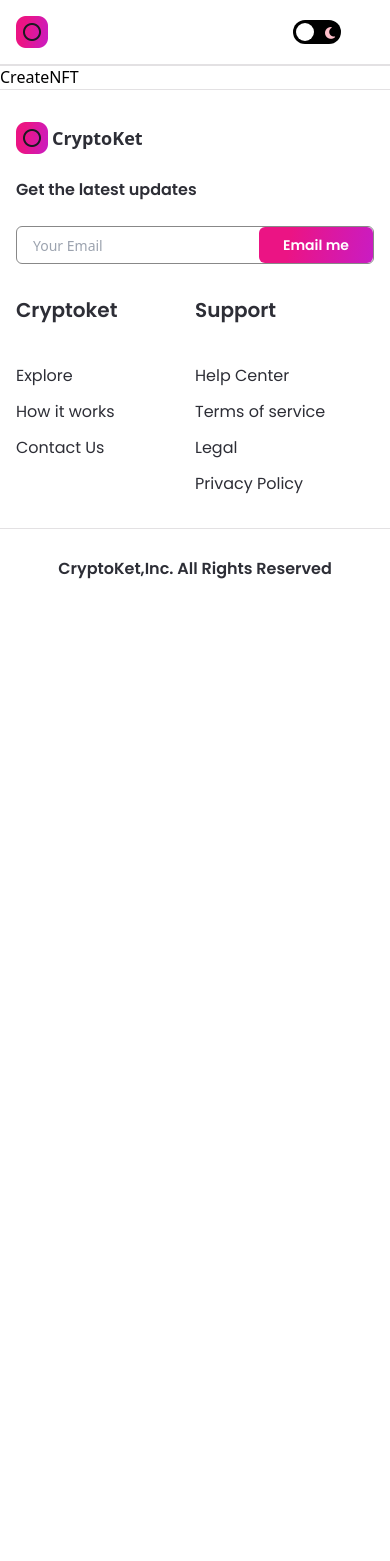
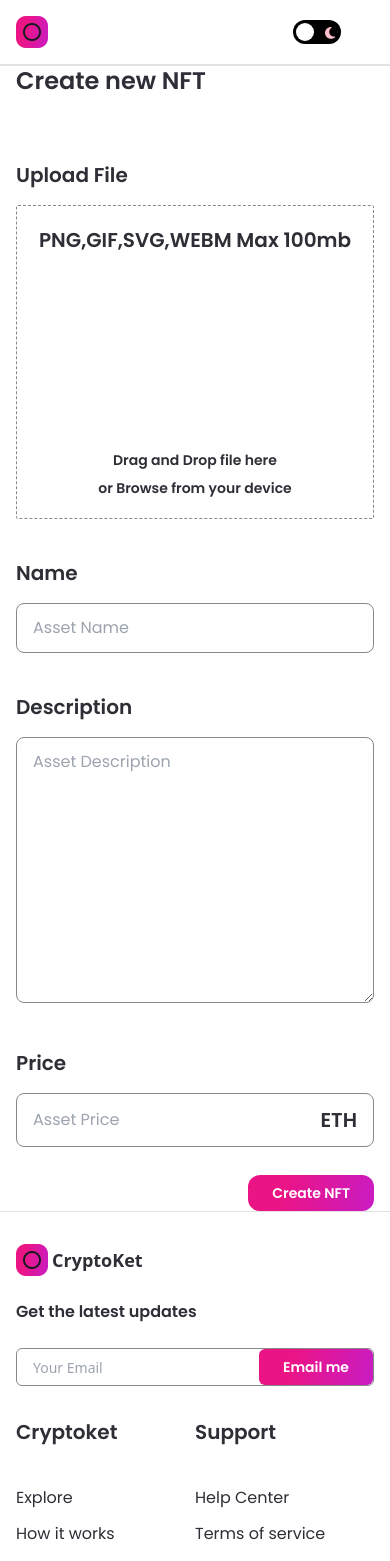
Before and after one commit to Sujay19/nft_market, a Next.js app: page /create-nft in a window 390 px wide. Shown: the top 1561 px of the page. Before the commit the page ends 844 px from the top, so only its background shows below. Built offline with nearby package versions, Linux system fonts and the light colour scheme.

Commit message:
Added Input file and updated Create-nft page

```diff
--- /dev/null
+++ b/components/Input.jsx
@@ -0,0 +1,29 @@
+const Input = ({ inputType, title, placeholder, handleClick }) => (
+  <div className="mt-10 w-full">
+    <p className="font-poppins dark:text-white text-nft-black-1 font-semibold text-xl">{title}</p>
+
+    {inputType === 'number' ? (
+      <div className="dark:bg-nft-black-1 bg-white border dark:border-nft-black-1 border-nft-gray-2 rounded-lg w-full outline-none font-poppins dark:text-white text-nft-gray-2 text-base mt-4 px-4 py-3 flexBetween flex-row">
+        <input
+          type="number"
+          className="flex-1 w-full dark:bg-nft-black-1 bg-white outline-none "
+          placeholder={placeholder}
+          onChange={handleClick}
+        />
+        <p className="font-poppins dark:text-white text-nft-black-1 font-semibold text-xl">ETH</p>
+      </div>
+    )
+      : inputType === 'textarea' ? (
+        <textarea rows={10} className="dark:bg-nft-black-1 bg-white border dark:border-nft-black-1 border-nft-gray-2 rounded-lg w-full outline-none font-poppins dark:text-white text-nft-gray-2 text-base mt-4 px-4 py-3" placeholder={placeholder} onChange={handleClick} />
+      )
+        : (
+          <input
+            className="dark:bg-nft-black-1 bg-white border dark:border-nft-black-1 border-nft-gray-2 rounded-lg w-full outline-none font-poppins dark:text-white text-nft-gray-2 text-base mt-4 px-4 py-3"
+            placeholder={placeholder}
+            onChange={handleClick}
+          />
+        )}
+  </div>
+);
+
+export default Input;
--- a/components/NFTCard.jsx
+++ b/components/NFTCard.jsx
@@ -5,7 +5,7 @@
 import images from '../assets';
 
 const NFTCard = ({ nft }) => (
-  <Link href={{ pathname: '/nft-details', query: { nft } }}>
+  <Link href={{ pathname: '/nft-details', query: nft }}>
     <div className="flex-1 min-w-215 max-w-max xs:max-w-none sm:w-full sm:min-w-155 minmd:min-w-256 minlg:min-w-327 dark:bg-nft-black-3 bg-white rounded-2xl p-4 m-4 minlg:m-8 sm:my-2 sm:mx-2 cursor-pointer shadow-md">
       <div className="relative w-full h-52 sm:h-36 xs:h-56 minmd:h-60 minlg:h-300 overflow-hidden rounded-2xl">
         <Image src={images[`nft${nft.i}`]} objectFit="cover" layout="fill" alt="nft01" />
--- a/components/Navbar.jsx
+++ b/components/Navbar.jsx
@@ -5,6 +5,7 @@
 import Link from 'next/link';
 
 import images from '../assets';
+// eslint-disable-next-line import/no-cycle
 import { Button } from './index.js';
 
 const MenuItems = ({ isMobile, active, setActive }) => {
--- a/components/index.js
+++ b/components/index.js
@@ -6,5 +6,6 @@
 import Banner from './Banner';
 import CreatorCard from './CreatorCard';
 import NFTCard from './NFTCard';
+import Input from './Input';
 
-export { Navbar, Footer, Button, Banner, CreatorCard, NFTCard };
+export { Navbar, Footer, Button, Banner, CreatorCard, NFTCard, Input };
--- a/pages/create-nft.js
+++ b/pages/create-nft.js
@@ -1,7 +1,98 @@
-import React from 'react';
+import React, { useState, useMemo, useCallback, useContext } from 'react';
 
-const CreateNFT = () => (
-  <div>CreateNFT</div>
-);
+import { useRouter } from 'next/router';
+import { useDropzone } from 'react-dropzone';
+import Image from 'next/image';
+import { useTheme } from 'next-themes';
+
+import { Button, Input } from '../components';
+import images from '../assets';
+
+const CreateNFT = () => {
+  const [fileUrl, setFileUrl] = useState(null);
+  const [formInput, setFormInput] = useState({ Price: '', name: '', description: '' });
+  const { theme } = useTheme();
+
+  const ondrop = useCallback(() => {
+    // upload files to IPFS
+  }, []);
+  const { getRootProps, getInputProps, isDragActive, isDragAccept, isDragReject } = useDropzone({
+    ondrop,
+    accept: 'image/*',
+    maxSize: 5000000,
+  });
+
+  const fileStyles = useMemo(() => (
+    ` dark:bg-nft-black-1 bg-white border border-dashed dark:border-white border-nft-gray-2 flex flex-col items-center p-5 rounded-sm
+      ${isDragActive && 'border - file - active'}
+      ${isDragAccept && 'border - file - accept'}
+      ${isDragReject && 'border - file - reject'}`
+  ), [isDragActive, isDragAccept, isDragReject]);
+
+  return (
+    <div className="flex justify-center px-12 sm:px-4">
+      <div className=" w-3/5 md:w-full">
+        <h1 className="font-poppins  font-semibold dark:text-white text-nft-black-1 text-2xl minlg:text-4xl sm:ml-0 ml-4">Create new NFT</h1>
+        <div className="mt-16">
+          <p className="font-poppins  font-semibold dark:text-white text-nft-black-1 text-xl">Upload File</p>
+          <div className="mt-4">
+            <div {...getRootProps()} className={fileStyles}>
+              <input {...getInputProps()} />
+              <div className="flexCenter flex-col  text-center">
+                <p className="font-poppins  font-semibold dark:text-white text-nft-black-1 text-xl">PNG,GIF,SVG,WEBM Max 100mb</p>
+                <div className="flex justify-center my-12 w-full">
+                  <Image
+                    src={images.upload}
+                    width={100}
+                    height={100}
+                    objectFit="contain"
+                    alt="Upload file"
+                    className={theme === 'light' && 'filter invert'}
+                  />
+                </div>
+                <p className="font-poppins  font-semibold dark:text-white text-nft-black-1 text-sm">Drag and Drop file here</p>
+                <p className="font-poppins  font-semibold dark:text-white text-nft-black-1 text-sm mt-2">or Browse from your device</p>
+              </div>
+            </div>
+            {fileUrl
+            && (
+            <aside>
+              <div>
+                <img
+                  src={fileUrl}
+                  alt="uploaded_image"
+                />
+              </div>
+            </aside>
+            )}
+          </div>
+        </div>
+        <Input
+          inputType="input"
+          title="Name"
+          placeholder="Asset Name"
+          handleClick={(e) => setFormInput({ ...formInput, name: e.target.value })}
+        />
+
+        <Input
+          inputType="textarea"
+          title="Description"
+          placeholder="Asset Description"
+          handleClick={(e) => setFormInput({ ...formInput, description: e.target.value })}
+        />
+
+        <Input
+          inputType="number"
+          title="Price"
+          placeholder="Asset Price"
+          handleClick={(e) => setFormInput({ ...formInput, price: e.target.value })}
+        />
+        <div className="mt-7 flex justify-end w-full">
+          <Button btnName="Create NFT" handleClick={() => {}} classStyles="rounded-xl" />
+        </div>
+      </div>
+    </div>
+  );
+};
 
 export default CreateNFT;
--- a/pages/index.js
+++ b/pages/index.js
@@ -90,7 +90,7 @@
             <h1 className="font-poppins flex-1  sm:mb-4 font-semibold dark:text-white text-nft-black-1 text-2xl minlg:text-4xl sm:ml-0 ml-4">Hot Bids</h1>
             <div>SearchBar</div>
           </div>
-          <div className="flex flex-wrap w-full mt-3  justify-start md:justify-center">
+          <div className="flex flex-wrap w-full mt-3 justify-start md:justify-center">
             {
               [1, 2, 3, 4, 5, 6, 7, 8, 9, 10].map((i) => (
                 <NFTCard
```
